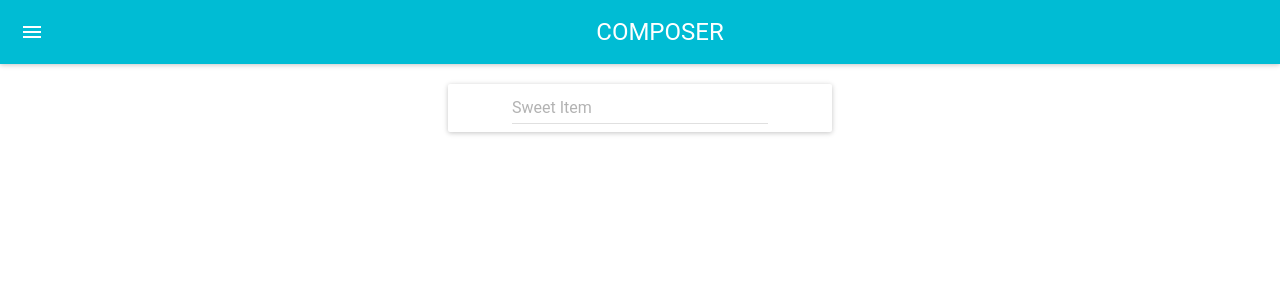
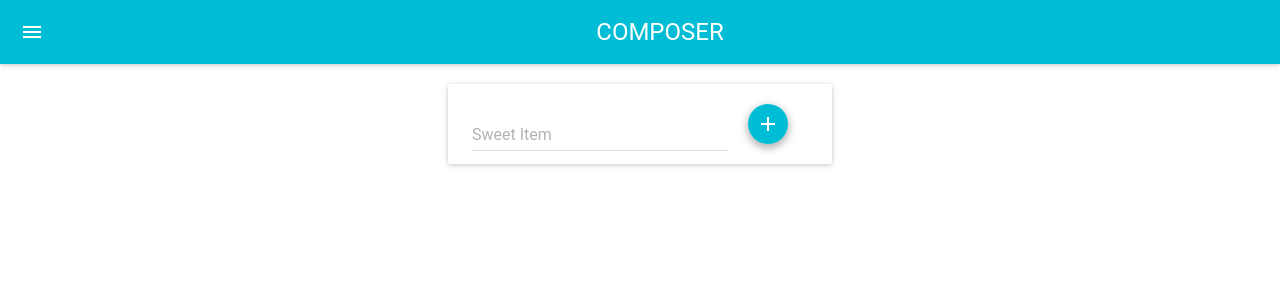
Before and after one commit to bieuly/composer, a React (Create React App) app in the folder composer/: page / in a window 1280 px wide. Shown: the top 300 px of the page. Built offline with nearby package versions, Linux system fonts and the light colour scheme.

Commit message:
floating button

```diff
--- a/composer/src/App.js
+++ b/composer/src/App.js
@@ -4,6 +4,8 @@ import AppBar from 'material-ui/AppBar';
 import MuiThemeProvider from 'material-ui/styles/MuiThemeProvider';
 import TextField from 'material-ui/TextField';
 import Paper from 'material-ui/Paper';
+import FloatingActionButton from 'material-ui/FloatingActionButton';
+import ContentAdd from 'material-ui/svg-icons/content/add';
 
 const mainCardStyle = {
   height: '50%',
@@ -11,6 +13,10 @@ const mainCardStyle = {
   margin: 20,
   textAlign: 'center',
   display: 'inline-block',
+};
+
+const buttonStyle = {
+  margin: 20,
 };
 
 class App extends Component {
@@ -21,6 +27,9 @@ class App extends Component {
       <AppBar title="COMPOSER"/>
       	<Paper style={mainCardStyle}>
 	        <TextField hintText="Sweet Item"/>
+          <FloatingActionButton mini={true} style={buttonStyle}>
+            <ContentAdd />
+          </FloatingActionButton>
 	    </Paper>
 	  </MuiThemeProvider>
 
```
